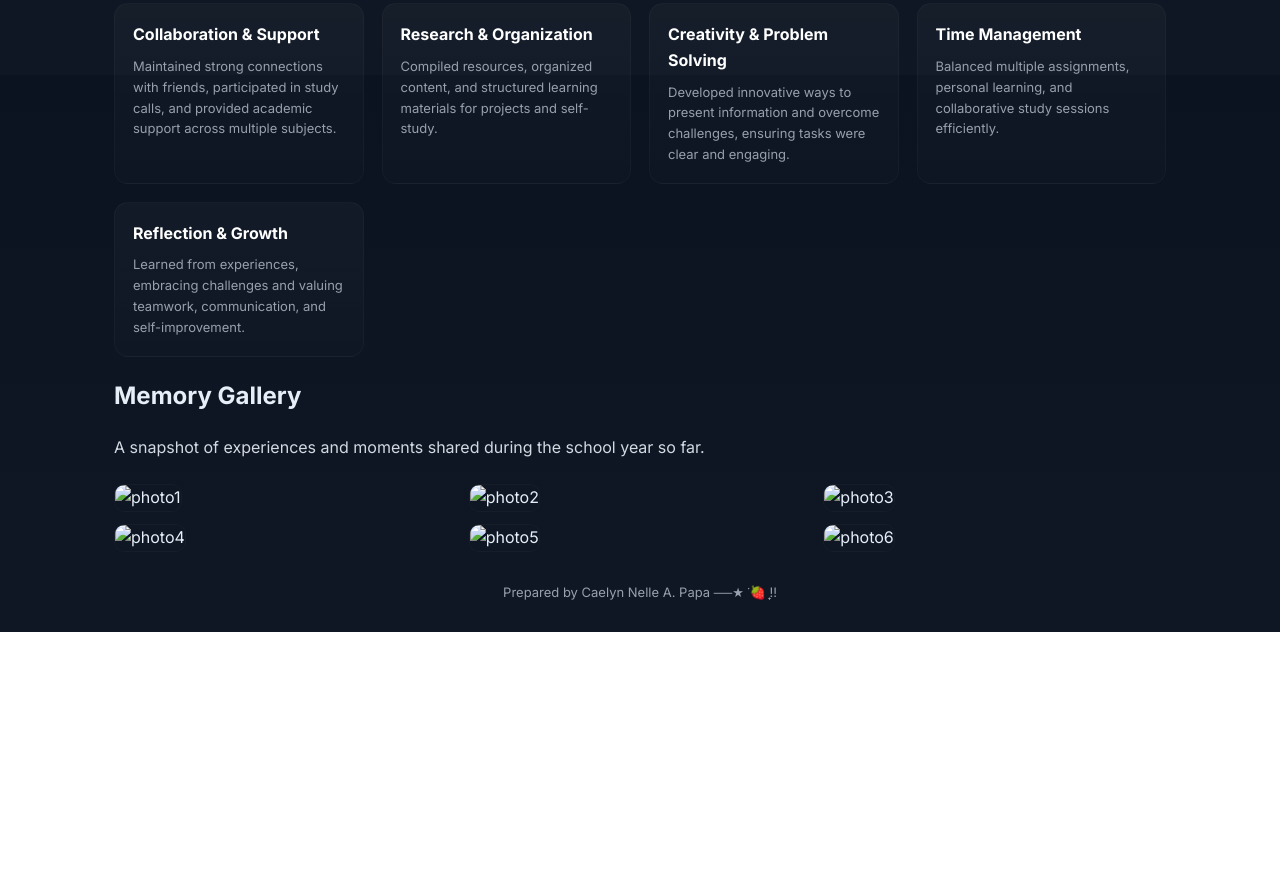
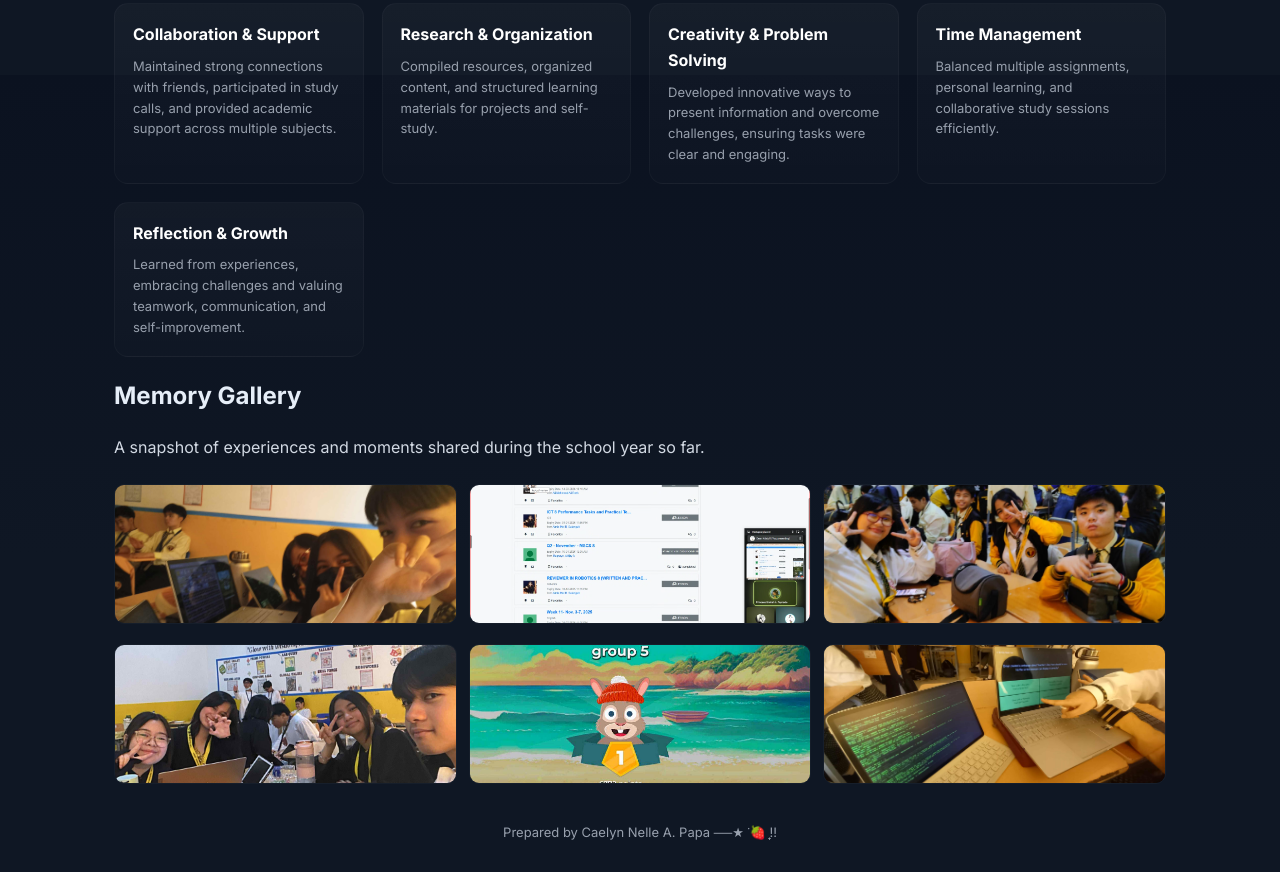
Before and after one commit to forschoolpurposes67/ICT-PEAT, a plain HTML site: page index.html in a window 1280 px wide. Shown: the part 1525-2397 px from the top of the page. Before the commit the page ends 2157 px from the top, so only its background shows below. Drawn offline with Linux system fonts and the light colour scheme; the site is published under a folder, as on GitHub Pages, so addresses that start at the root find nothing.

Commit message:
Update index.html

```diff
--- a/index.html
+++ b/index.html
@@ -165,7 +165,7 @@
 
       <aside class="visual reveal js-visual">
         <div class="mock">
-          <img src="/images/snapshot.jpg" alt="project snapshot">
+          <img src="images/snapshot.jpg" alt="project snapshot">
           <div class="picDesc">Snapshot on our first journey in 1st Quarter ! (✿◠‿◠) </div>
         </div>
       </aside>
@@ -243,27 +243,27 @@
       <p class="lead">A snapshot of experiences and moments shared during the school year so far.</p>
       <div class="gallery">
         <div class="gallery-item">
-          <img src="/images/a0ddf796-215b-4975-87bc-dfa713dc7418.jpg" alt="photo1">
+          <img src="images/a0ddf796-215b-4975-87bc-dfa713dc7418.jpg" alt="photo1">
           <div class="picDesc">Friendship bonding while doing an activity◝(ᵔᗜᵔ)◜ </div>
         </div>
         <div class="gallery-item">
-          <img src="/images/study.PNG" alt="photo2">
+          <img src="images/study.PNG" alt="photo2">
           <div class="picDesc">Study calls with Emirah and Dean !! ( ˶°ㅁ°) !! </div>
         </div>
         <div class="gallery-item">
-          <img src="/images/faeoihfawnaw9gnawg.jpg" alt="photo3">
+          <img src="images/faeoihfawnaw9gnawg.jpg" alt="photo3">
           <div class="picDesc">⏔⏔⏔ ꒰ ᧔ෆ᧓ ꒱ ⏔⏔⏔</div>
         </div>
         <div class="gallery-item">
-          <img src="/images/5da1843b-1f55-4ab4-8d01-93af47b5153f.jpg" alt="photo4">
+          <img src="images/5da1843b-1f55-4ab4-8d01-93af47b5153f.jpg" alt="photo4">
           <div class="picDesc">In the class, doing mscs tasks together ʚଓ</div>
         </div>
         <div class="gallery-item">
-          <img src="/images/9d2df020-8f43-4156-afdf-ec414ccfb203.jpg" alt="photo5">
+          <img src="images/9d2df020-8f43-4156-afdf-ec414ccfb203.jpg" alt="photo5">
           <div class="picDesc">Placed 1st place in kahoot w teamwork ⋆˙⟡ </div>
         </div>
         <div class="gallery-item">
-          <img src="/images/da9e6d64-aa50-4674-a2b9-34b572d7dce6.jpg" alt="photo6">
+          <img src="images/da9e6d64-aa50-4674-a2b9-34b572d7dce6.jpg" alt="photo6">
           <div class="picDesc">Teamwork in action !</div>
         </div>
       </div>
@@ -292,4 +292,5 @@
 </script>
 
 </body>
+
 </html>
```
